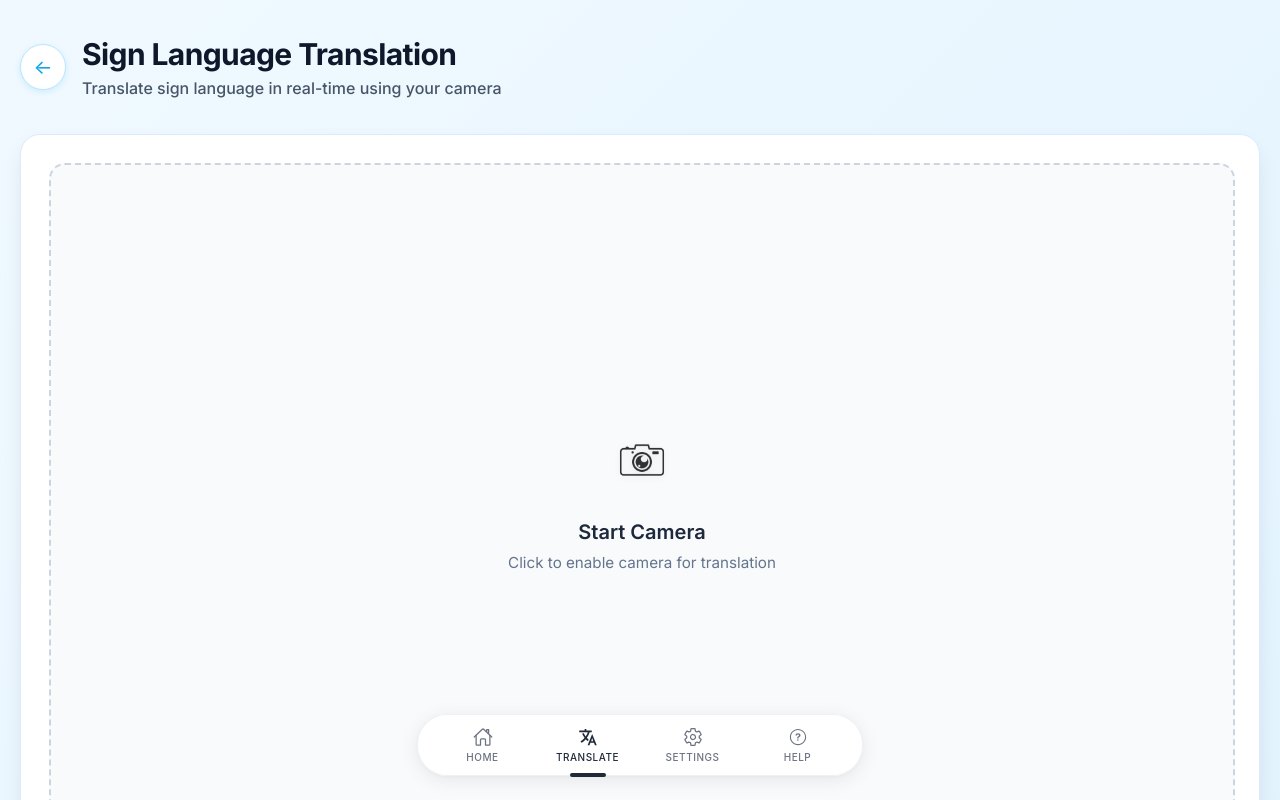
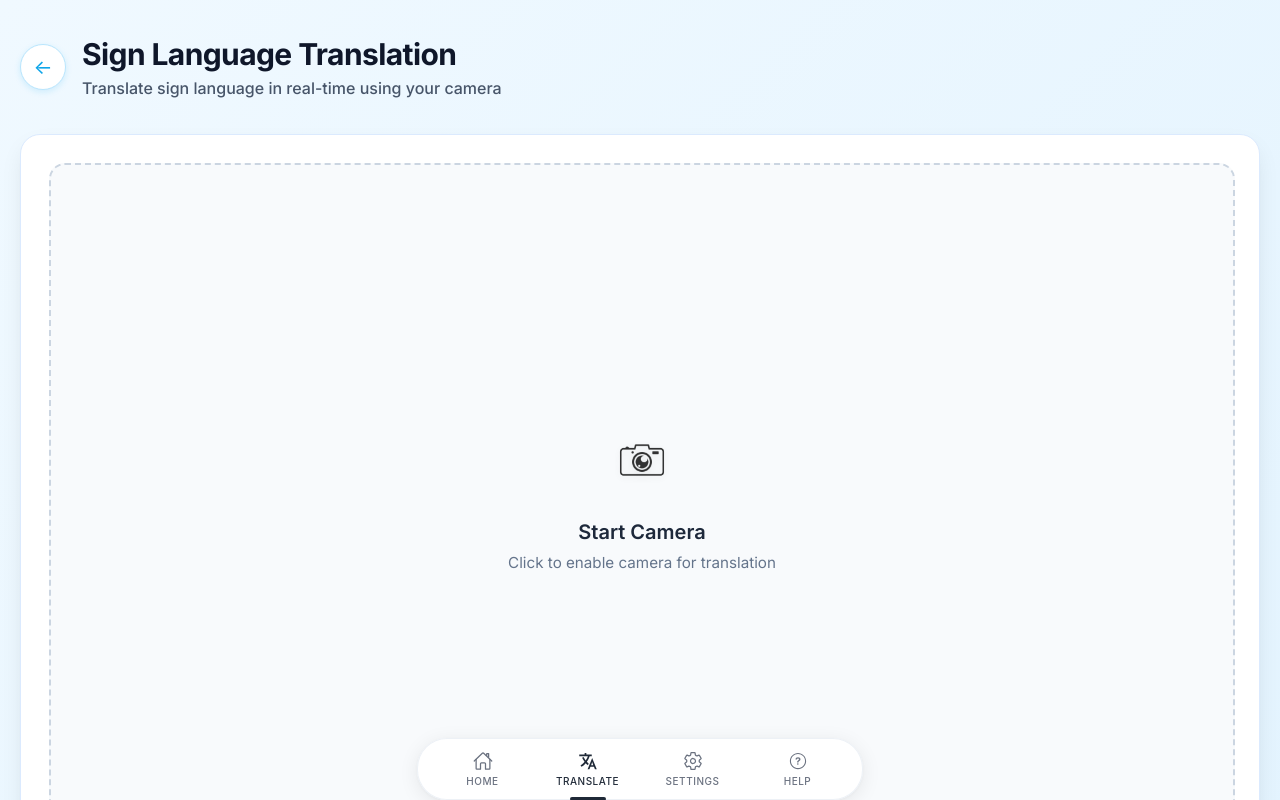
Before and after one commit to Not-Secret-Dev/Sign2Text, a React (Vite) app: page /translation in a window 1280 px wide. Shown: the top 800 px of the page. Built offline with nearby package versions, Linux system fonts and the light colour scheme; a web font is replaced by a local one.

Commit message:
Minor layout mismatch fixes

```diff
--- a/src/Components/Global/Navbar/Navbar.jsx
+++ b/src/Components/Global/Navbar/Navbar.jsx
@@ -8,6 +8,7 @@ import { IoIosHelpCircleOutline } from "react-icons/io";
 const MainContainer = styled.nav`
   position: fixed;
   bottom: 24px;
+  bottom: env(safe-area-inset-bottom);
   left: 50%;
   transform: translateX(-50%);
   width: min(100% - 48px, 420px);
--- a/src/Components/Pages/Home/Home.jsx
+++ b/src/Components/Pages/Home/Home.jsx
@@ -11,6 +11,7 @@ const MainContainer = styled.div`
   flex-direction: column;
   align-items: center;
   box-sizing: border-box;
+  padding-bottom: calc(84px + env(safe-area-inset-bottom));
 `;
 
 const Header = styled.header`
--- a/src/Components/Pages/Translation/Translation.jsx
+++ b/src/Components/Pages/Translation/Translation.jsx
@@ -11,6 +11,7 @@ const MainContainer = styled.div`
   display: flex;
   flex-direction: column;
   gap: 24px;
+  padding-bottom: calc(84px + env(safe-area-inset-bottom));
 `;
 
 const Header = styled.header`
```
